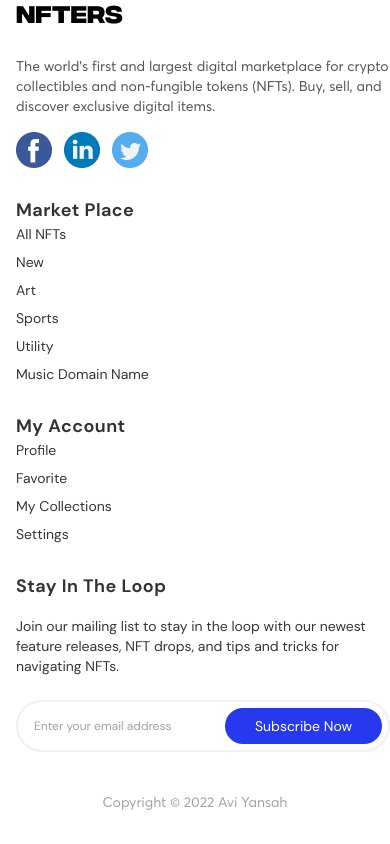
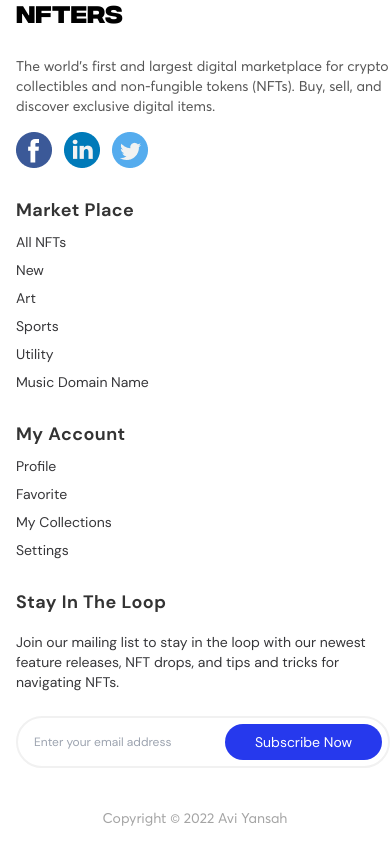
Before and after one commit to lakchote/nfters, a Next.js app: page / in a window 390 px wide. Shown: the part 10122-10966 px from the top of the page. Built offline with nearby package versions, Linux system fonts and the light colour scheme.

Commit message:
Improve mobile margins

```diff
--- a/components/Footer/index.tsx
+++ b/components/Footer/index.tsx
@@ -18,7 +18,7 @@ export default function Footer() {
         </div>
         <div className="flex-col justify-center">
           <h3 className="text-lg normal-case font-dmSansBold tracking-wide pt-7 lg:pt-0">Market Place</h3>
-          <div className="space-y-2 lg:space-y-3 lg:mt-6 text-sm font-dmSansRegular text-black-light">
+          <div className="space-y-2 lg:space-y-3 mt-2 lg:mt-6 text-sm font-dmSansRegular text-black-light">
             <div>All NFTs</div>
             <div>New</div>
             <div>Art</div>
@@ -29,7 +29,7 @@ export default function Footer() {
         </div>
         <div className="flex-row justify-center">
           <h3 className="text-lg normal-case font-dmSansBold tracking-wide pt-7 lg:pt-0">My Account</h3>
-          <div className="space-y-2 lg:space-y-3 lg:mt-6 text-sm font-dmSansRegular text-black-light">
+          <div className="space-y-2 lg:space-y-3 mt-2 lg:mt-6 text-sm font-dmSansRegular text-black-light">
             <div>Profile</div>
             <div>Favorite</div>
             <div>My Collections</div>
```
